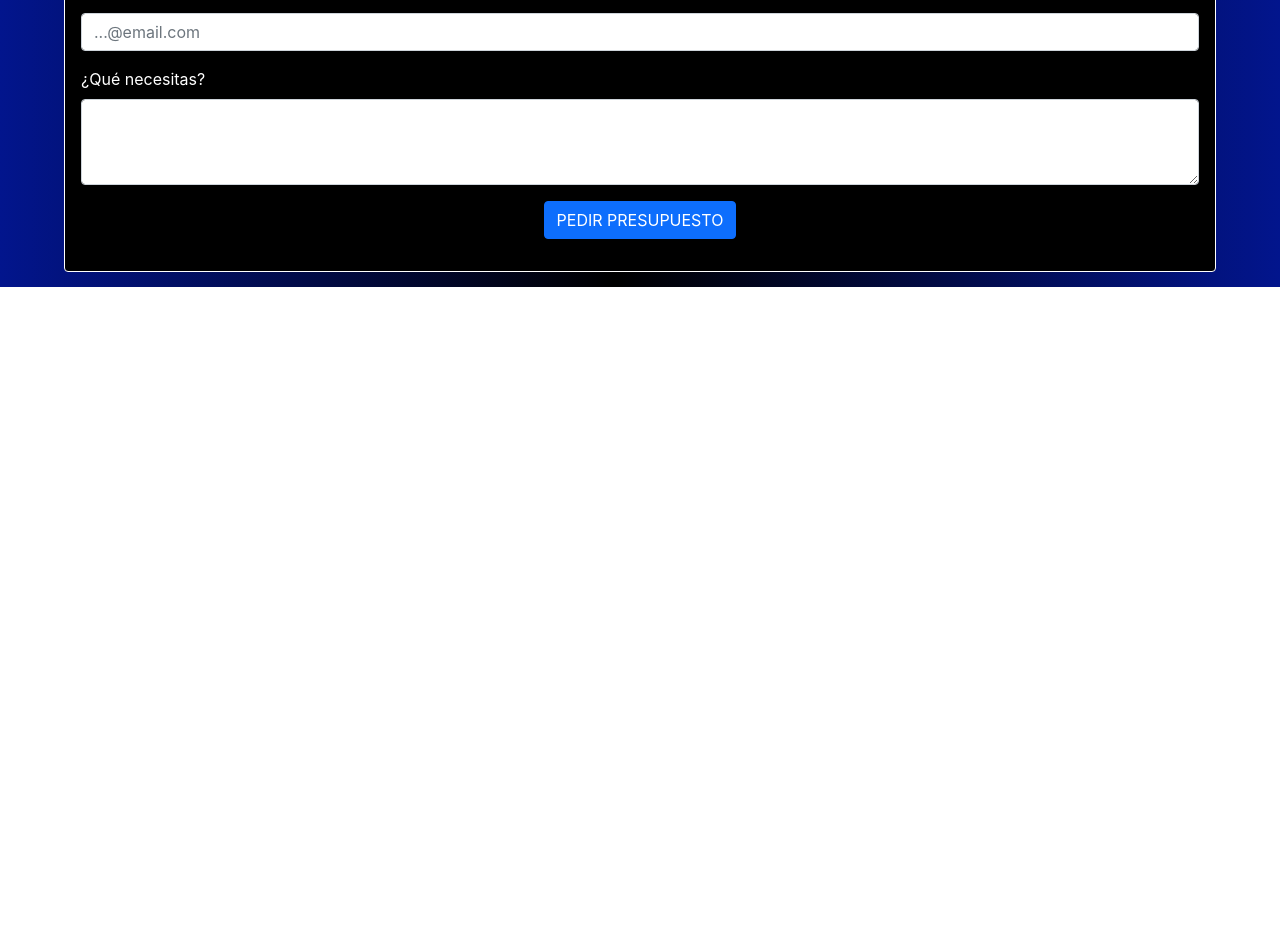
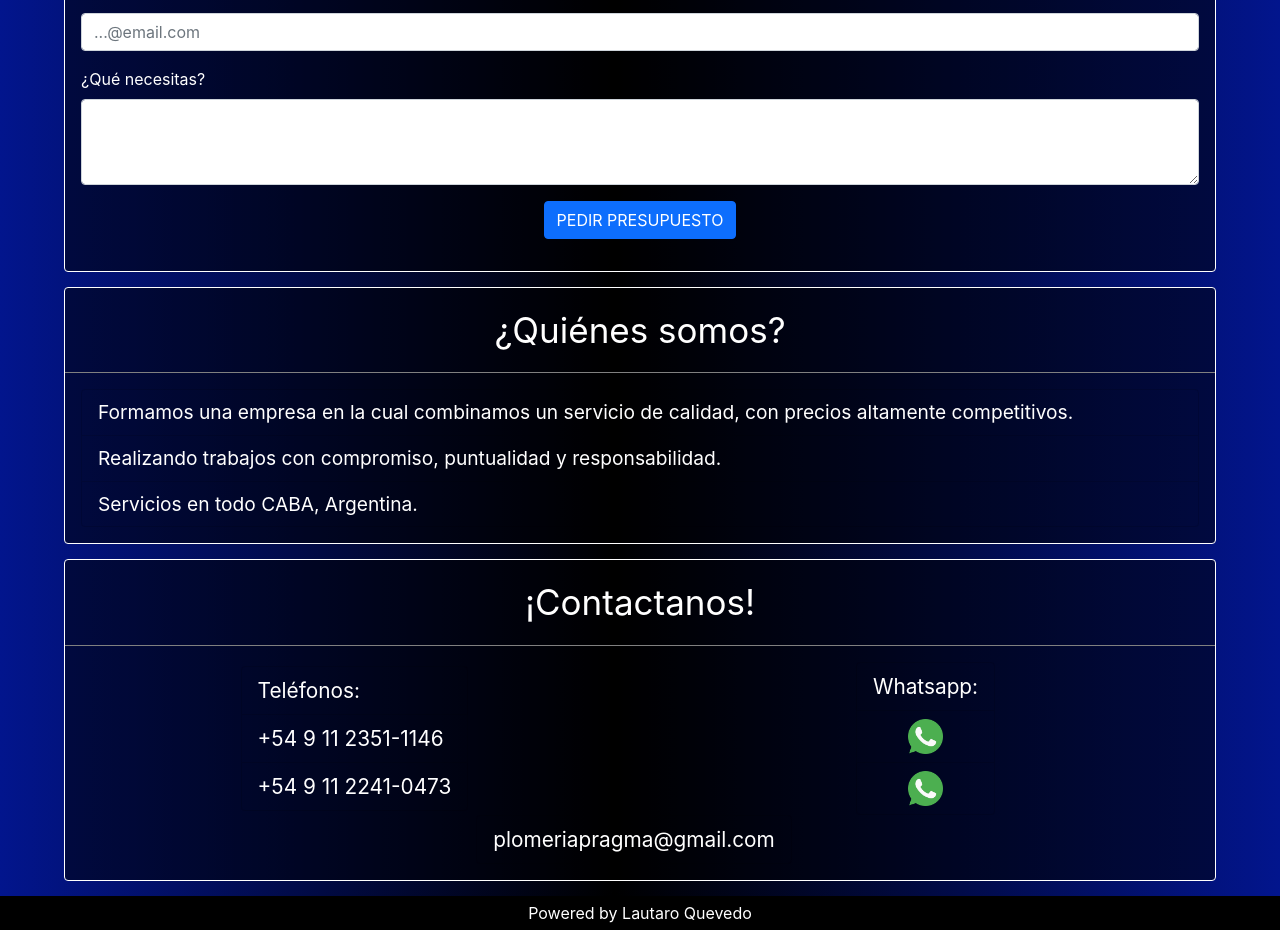
Before and after one commit to LauchaQ2/pragma, a plain HTML site: page index.html in a window 1280 px wide. Shown: the part 1578-2508 px from the top of the page. Before the commit the page ends 1865 px from the top, so only its background shows below. Drawn offline with nearby package versions, Linux system fonts and the light colour scheme.

Commit message:
add sections

```diff
--- a/index.html
+++ b/index.html
@@ -13,6 +13,7 @@
         crossorigin="anonymous"></script>
     <link href="https://cdn.jsdelivr.net/npm/bootstrap@5.1.3/dist/css/bootstrap.min.css" rel="stylesheet"
         integrity="sha384-1BmE4kWBq78iYhFldvKuhfTAU6auU8tT94WrHftjDbrCEXSU1oBoqyl2QvZ6jIW3" crossorigin="anonymous">
+    <link rel="stylesheet" href="https://maxcdn.bootstrapcdn.com/font-awesome/4.5.0/css/font-awesome.min.css">
     <link rel="stylesheet" href="style.css">
     <link rel="stylesheet" href="mediaqueries.css">
     <title>Pragma - Plomería</title>
@@ -111,7 +112,7 @@
     </section>
     <section id="presupuesto" class="center">
         <div class="card card-services" style="width: 90%;">
-            <div class="card-body title-services">¡Pedí tu presupuesto sin cargo!</div>
+            <div class="card-body title-services">¿Quiénes somos?</div>
             <div class="card-body">
                 <form id="form">
                     <div class="mb-3">
@@ -138,6 +139,68 @@
             </div>
         </div>
     </section>
+    <section id="nosotros" class="center">
+        <div class="card card-services" style="width: 90%;">
+            <div class="card-body title-services">¿Quiénes somos?</div>
+            <div class="card-body">
+                <ul class="list-group">
+                    <li class="list-group-item us-item">
+                        Formamos una empresa en la cual combinamos un servicio de calidad, con precios altamente
+                        competitivos.
+                    </li>
+                    <li class="list-group-item us-item">
+                        Realizando trabajos con compromiso, puntualidad y responsabilidad.
+                    </li>
+                    <li class="list-group-item us-item">
+                        Servicios en todo CABA, Argentina.
+                    </li>
+                </ul>
+            </div>
+        </div>
+    </section>
+    <section id="contacto" class="center">
+        <div class="card card-services" style="width: 90%;">
+            <div class="card-body title-services">¡Contactanos!</div>
+            <div class="card-body">
+                <div class="row">
+                    <div class="col center">
+                        <ul class="list-group">
+                            <li class="list-group-item contact-item">Teléfonos:
+                            </li>
+                            <li class="list-group-item contact-item">+54 9 11 2351-1146
+                            </li>
+                            <li class="list-group-item contact-item">+54 9 11 2241-0473
+                            </li>
+                        </ul>
+                    </div>
+                    <div class="col center">
+                        <ul class="list-group">
+                            <li class="list-group-item contact-item">Whatsapp:
+                            </li>
+                            <li class="list-group-item center wp-item">
+                                <a target="_blank" href="https://walink.co/220607"><img class="wp"
+                                        src="./assets/whatsapp.png"></a>
+                            </li>
+                            <li class="list-group-item center wp-item">
+                                <a target="_blank" href="https://walink.co/2e8624"><img class="wp"
+                                        src="./assets/whatsapp.png"></a>
+                            </li>
+                            </li>
+                        </ul>
+                    </div>
+                    <ul class="list-group center">
+                        <li class="list-group-item center e-mail-item contact-item">plomeriapragma@gmail.com</li>
+                    </ul>
+                </div>
+            </div>
+        </div>
+    </section>
+    <a href="https://walink.co/220607" class="float" target="_blank">
+        <i class="fa fa-whatsapp my-float"></i>
+    </a>
+    <footer class="center">
+        Powered by Lautaro Quevedo
+    </footer>
 
     <script src="script.js"></script>
     <script type="text/javascript" src="https://cdn.jsdelivr.net/npm/@emailjs/browser@3/dist/email.min.js"></script>
--- a/mediaqueries.css
+++ b/mediaqueries.css
@@ -102,4 +102,10 @@
         font-size: 16px;
         text-align: justify;
     }
+    .e-mail-item{
+        font-size: 1.2rem;
+    }
+    .contact-item,.e-mail-item{
+        text-align: center;
+    }
 }
--- a/style.css
+++ b/style.css
@@ -201,7 +201,7 @@ a:focus {
 .service-item {
   font-size: 25px;
   color: white;
-  background-color: black;
+  background-color: rgba(0, 0, 0, 0.50);
   border: 1px solid white;
 
 }
@@ -209,20 +209,57 @@ a:focus {
 .service-item2 {
   font-size: 18px;
   color: white;
-  background-color: black;
+  background-color: rgba(0, 0, 0, 0.50);
   border: 1px solid white;
-
 }
-
+.us-item, .contact-item{
+  font-size: 1.2rem;
+  background-color: rgba(0, 0, 0, 0);
+  color: white;
+}
+.contact-item{
+  font-size: 1.3rem;
+}
 .bold {
   font-weight: bold;
 }
 
 .card-services {
   margin-bottom: 15px;
-  background-color: black;
+  background-color: rgba(0, 0, 0, 0.50);
   border: 1px solid white;
 }
 .form-label{
   color: white;
 }
+.wp-item{
+  background-color: rgba(0, 0, 0, 0);
+  color: white;
+}
+.wp{
+  width: 35px;
+}
+footer{
+  margin: 0;
+  padding: 5px;
+  background-color: black;
+  color: white;
+}
+
+.float{
+	position:fixed;
+	width:60px;
+	height:60px;
+	bottom:40px;
+	right:40px;
+	background-color:#25d366;
+	color:#FFF;
+	border-radius:50px;
+	text-align:center;
+  font-size:30px;
+  z-index:100;
+}
+
+.my-float{
+	margin-top:16px;
+}
```
